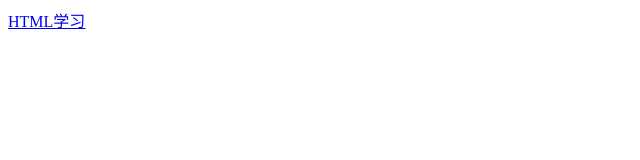
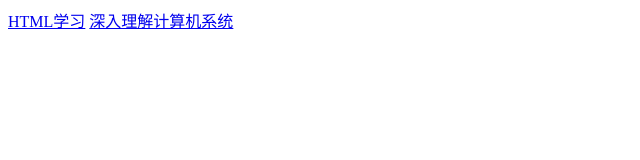
Before and after one commit to 904775596/904775596.GitHub.io, a plain HTML site: page index.html in a window 1280 px wide. Shown: the whole page, without its empty margins (0-640 px from the left). Drawn offline with Linux system fonts and the light colour scheme.

Commit message:
少写链接代码了

```diff
--- a/index.html
+++ b/index.html
@@ -4,6 +4,6 @@
     </head>
     <body>
         <a href="html/html.html">HTML学习</a>
-        <a href="深入理解计算机系统/目录.html"></a>
+        <a href="深入理解计算机系统/目录.html">深入理解计算机系统</a>
     </body>
 </html>
```
